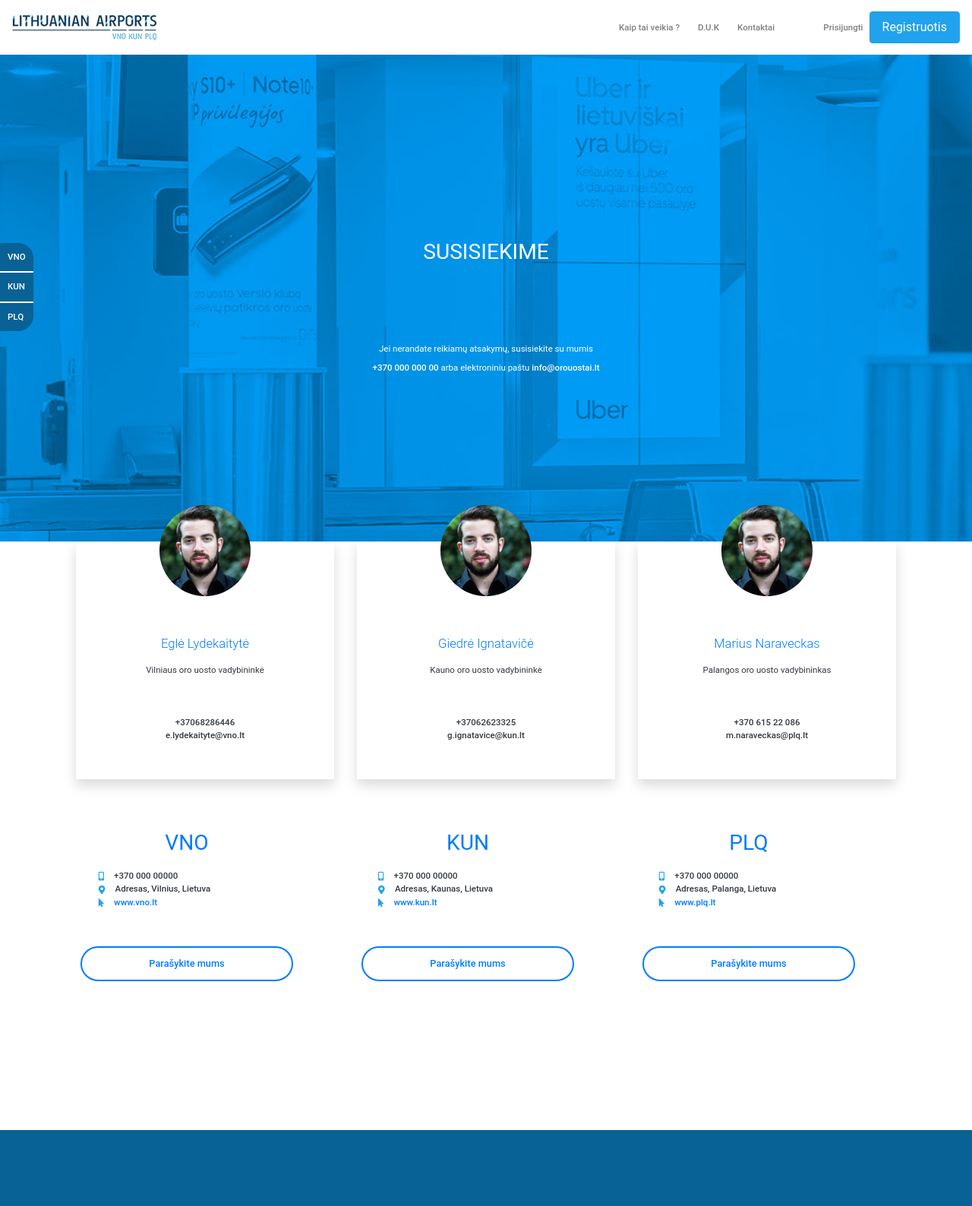
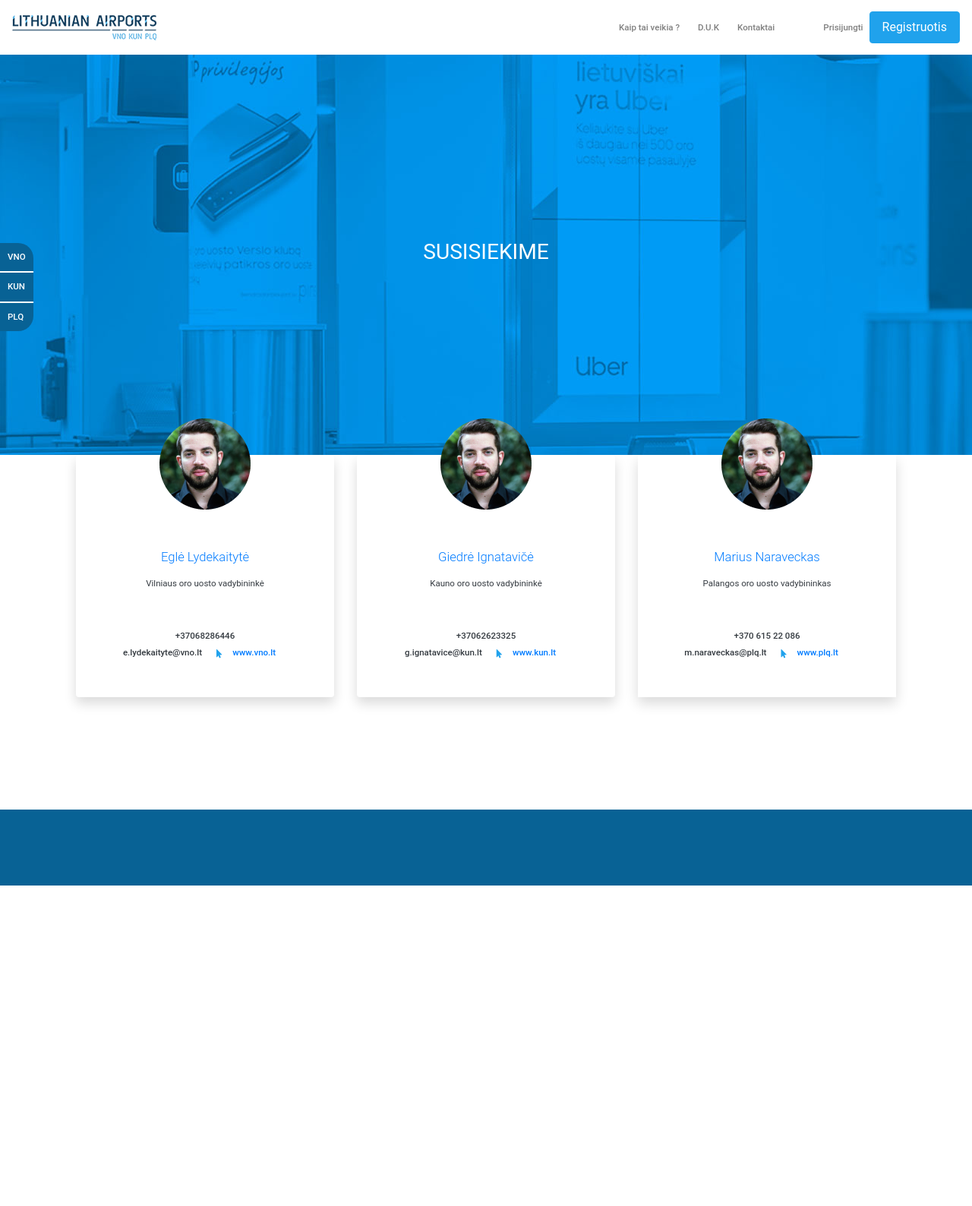
Before and after one commit to roguckas/ltou, a PHP site: page /contact.php in a window 1280 px wide. Shown: the whole page at 76% size. After the commit the page ends 1166 px from the top, so only its background shows below. Run offline with PHP 8.4, Linux system fonts and the light colour scheme; some libraries are stand-ins or nearby versions.

Commit message:
Kontaktai fixai

```diff
--- a/contact.php
+++ b/contact.php
@@ -8,12 +8,6 @@ include 'header.php';
     <div class="container text-center">
         <div class="row justify-content-md-center">
             <h1 class="col-12 mb-5">Susisiekime</h1>
-            <p class="col-12 col-lg-6 pt-5">
-                Jei nerandate reikiamų atsakymų, susisiekite su mumis<br>
-                <a class="text-white" href="tel:+37000000000">+370 000 000 00</a>
-                arba elektroniniu paštu
-                <a class="text-white" href="mailto:info@orouostai.lt">info@orouostai.lt</a>
-            </p>
         </div>
     </div>
 </header>
@@ -21,7 +15,7 @@ include 'header.php';
 <section class="container" id="container-fluid services">
     <div class="row justify-content-center">
         <div class="col col-md-12 col-xl-4 mb-5 row">
-            <div class="col-12 row justify-content-center bg-white text-center mt-5 mt-lg-0 mr-lg-5 shadow">
+            <div class="col-12 row justify-content-center bg-white text-center mt-5 mt-lg-0 mr-lg-5 shadow rounded">
                 <div class="mt-lg-n5">
                     <img src="images/young-man-1281282_1920.png">
                 </div>
@@ -30,22 +24,12 @@ include 'header.php';
                     <p class="text-dark mb-5">Vilniaus oro uosto vadybininkė</p>
                     <a class="text-dark my-5" href="tel:+37068286446">+37068286446</a><br>
                     <a class="text-dark my-5" href="mailto:e.lydekaityte@vno.lt">e.lydekaityte@vno.lt</a>
-                </div>
-            </div>
-            <div class="col-12 row justify-content-center">
-                <div class="col-12 row justify-content-center text-center mt-lg-5 mt-lg-0 mr-lg-5">
-                    <h1 class="col-12 my-3 text-primary">VNO</h1>
-                    <div class="text-justify text-left">
-                        <a class="col-12 my-2 mobile text-dark text-left" href="tel:+370 000 00000">+370 000 00000</a><br>
-                        <a class="col-12 my-2 location text-dark " href="https://www.google.lt/maps/@54.9085635,23.9376371,13" target="_blank">Adresas, Vilnius, Lietuva</a>
-                        <a class="col-12 my-2 website text-left" href="www.vno.lt" target="_blank">www.vno.lt</a>
-                    </div>
-                    <button class="text-primary border-primary col-12 my-5">Parašykite mums</button>
+                    <a class="col-12 my-2 website text-left" href="www.vno.lt" target="_blank">www.vno.lt</a>
                 </div>
             </div>
         </div>
         <div class="col col-md-12 col-xl-4 mb-5 row">
-            <div class="col-12 row justify-content-center bg-white text-center mt-5 mt-lg-0 mr-lg-5 shadow">
+            <div class="col-12 row justify-content-center bg-white text-center mt-5 mt-lg-0 mr-lg-5 shadow rounded">
                 <div class="mt-lg-n5">
                     <img src="images/young-man-1281282_1920.png">
                 </div>
@@ -54,17 +38,7 @@ include 'header.php';
                     <p class="text-dark mb-5">Kauno oro uosto vadybininkė</p>
                     <a class="text-dark my-5" href="tel:+37062623325">+37062623325</a><br>
                     <a class="text-dark my-5" href="mailto:g.ignatavice@kun.lt">g.ignatavice@kun.lt</a>
-                </div>
-            </div>
-            <div class="col-12 row justify-content-center ">
-                <div class="col-12 row justify-content-center text-center mt-lg-5 mt-lg-0 mr-lg-5">
-                    <h1 class="col-12 my-3 text-primary">KUN</h1>
-                    <div class="text-justify text-left">
-                        <a class="col-12 my-2 mobile text-dark text-left" href="tel:+370 000 00000">+370 000 00000</a><br>
-                        <a class="col-12 my-2 location text-dark " href="https://www.google.lt/maps/@54.9085635,23.9376371,13" target="_blank">Adresas, Kaunas, Lietuva</a>
-                        <a class="col-12 my-2 website text-left" href="www.kun.lt" target="_blank">www.kun.lt</a>
-                    </div>
-                    <button class="text-primary border-primary col-12 my-5">Parašykite mums</button>
+                    <a class="col-12 my-2 website text-left" href="www.kun.lt" target="_blank">www.kun.lt</a>
                 </div>
             </div>
         </div>
@@ -78,17 +52,7 @@ include 'header.php';
                     <p class="text-dark mb-5">Palangos oro uosto vadybininkas</p>
                     <a class="text-dark my-5" href="tel:+37061522086">+370 615 22 086</a><br>
                     <a class="text-dark my-5" href="mailto:m.naraveckas@plq.lt">m.naraveckas@plq.lt</a>
-                </div>
-            </div>
-            <div class="col-12 row justify-content-center">
-                <div class="col-12 row justify-content-center text-center mt-lg-5 mt-lg-0 mr-lg-5">
-                    <h1 class="col-12 my-3 text-primary">PLQ</h1>
-                    <div class="text-justify text-left">
-                        <a class="col-12 my-2 mobile text-dark text-left" href="tel:+370 000 00000">+370 000 00000</a><br>
-                        <a class="col-12 my-2 location text-dark " href="https://www.google.lt/maps/@54.9085635,23.9376371,13" target="_blank">Adresas, Palanga, Lietuva</a>
-                        <a class="col-12 my-2 website text-left" href="www.plq.lt" target="_blank">www.plq.lt</a>
-                    </div>
-                    <button class="text-primary border-primary col-12 my-5">Parašykite mums</button>
+                    <a class="col-12 my-2 website text-left" href="www.plq.lt" target="_blank">www.plq.lt</a>
                 </div>
             </div>
         </div>
```
